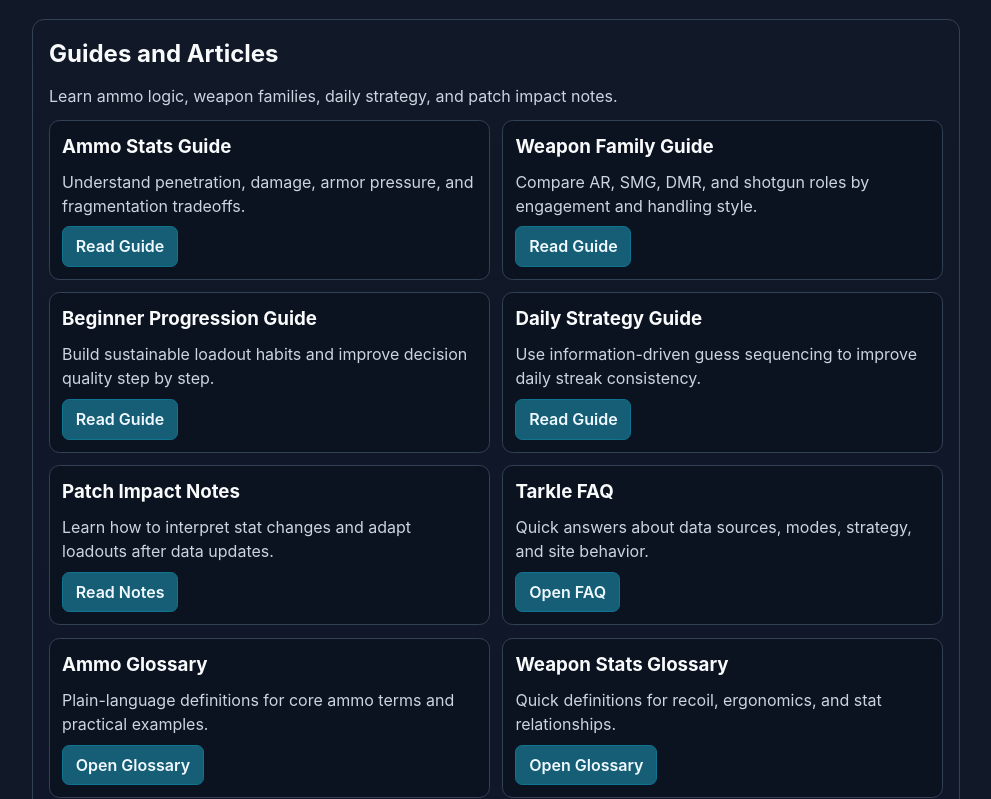
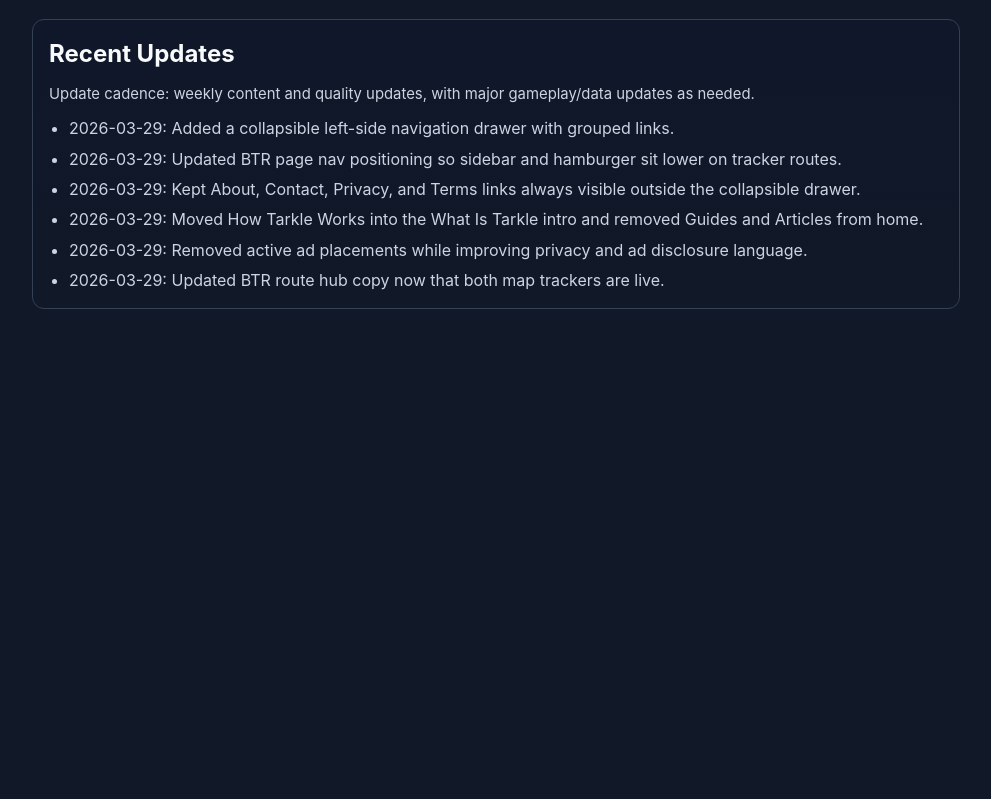
Before and after one commit to FatherPatrick/Tarkle, a React (Vite) app: page / in a window 1280 px wide. Shown: the part 1521-2320 px from the top of the page, without its empty margins (144-1135 px from the left). After the commit the page ends 1878 px from the top, so only its background shows below. Built offline with nearby package versions, Linux system fonts and the light colour scheme.

Commit message:
Updating home page and recent updates section

```diff
--- a/src/pages/core/HomePage.jsx
+++ b/src/pages/core/HomePage.jsx
@@ -135,100 +135,18 @@
         </div>
       </section>
 
-      <section className="content-hub" aria-label="Guides and articles">
-        <h2>Guides and Articles</h2>
-        <p className="content-hub-subtitle">
-          Learn ammo logic, weapon families, daily strategy, and patch impact notes.
-        </p>
-
-        <div className="content-hub-grid">
-          <article className="content-hub-card">
-            <h3>Ammo Stats Guide</h3>
-            <p>Understand penetration, damage, armor pressure, and fragmentation tradeoffs.</p>
-            <a className="content-hub-link" href="/guides/ammo-stats">
-              Read Guide
-            </a>
-          </article>
-
-          <article className="content-hub-card">
-            <h3>Weapon Family Guide</h3>
-            <p>Compare AR, SMG, DMR, and shotgun roles by engagement and handling style.</p>
-            <a className="content-hub-link" href="/guides/weapon-family">
-              Read Guide
-            </a>
-          </article>
-
-          <article className="content-hub-card">
-            <h3>Beginner Progression Guide</h3>
-            <p>Build sustainable loadout habits and improve decision quality step by step.</p>
-            <a className="content-hub-link" href="/guides/beginner-progression">
-              Read Guide
-            </a>
-          </article>
-
-          <article className="content-hub-card">
-            <h3>Daily Strategy Guide</h3>
-            <p>Use information-driven guess sequencing to improve daily streak consistency.</p>
-            <a className="content-hub-link" href="/guides/daily-strategy">
-              Read Guide
-            </a>
-          </article>
-
-          <article className="content-hub-card">
-            <h3>Patch Impact Notes</h3>
-            <p>Learn how to interpret stat changes and adapt loadouts after data updates.</p>
-            <a className="content-hub-link" href="/guides/patch-impact">
-              Read Notes
-            </a>
-          </article>
-
-          <article className="content-hub-card">
-            <h3>Tarkle FAQ</h3>
-            <p>Quick answers about data sources, modes, strategy, and site behavior.</p>
-            <a className="content-hub-link" href="/guides/faq">
-              Open FAQ
-            </a>
-          </article>
-
-          <article className="content-hub-card">
-            <h3>Ammo Glossary</h3>
-            <p>Plain-language definitions for core ammo terms and practical examples.</p>
-            <a className="content-hub-link" href="/reference/ammo-glossary">
-              Open Glossary
-            </a>
-          </article>
-
-          <article className="content-hub-card">
-            <h3>Weapon Stats Glossary</h3>
-            <p>Quick definitions for recoil, ergonomics, and stat relationships.</p>
-            <a className="content-hub-link" href="/reference/weapon-stats-glossary">
-              Open Glossary
-            </a>
-          </article>
-
-          <article className="content-hub-card">
-            <h3>Data Source Transparency</h3>
-            <p>How data is sourced, normalized, and updated for gameplay consistency.</p>
-            <a className="content-hub-link" href="/reference/data-transparency">
-              Read Reference
-            </a>
-          </article>
-
-        </div>
-      </section>
-
       <section className="home-info-block" aria-label="Recent updates">
         <h2>Recent Updates</h2>
         <p className="home-update-rhythm">
           Update cadence: weekly content and quality updates, with major gameplay/data updates as needed.
         </p>
         <ul>
-          <li>2026-03-29: Removed active ad placements while improving privacy and disclosure language.</li>
-          <li>2026-03-29: Updated the BTR tracker hub copy now that both map trackers are live.</li>
-          <li>2026-03-18: Expanded Privacy and Terms with detailed policy language and data-handling notes.</li>
-          <li>2026-03-18: Added scoring example board and expanded homepage learning sections.</li>
-          <li>2026-03-18: Added trust pages and moved trust/legal navigation into shared footer links.</li>
-          <li>2026-03-18: Added route-level metadata, canonical tags, sitemap, and robots support.</li>
+          <li>2026-03-29: Added a collapsible left-side navigation drawer with grouped links.</li>
+          <li>2026-03-29: Updated BTR page nav positioning so sidebar and hamburger sit lower on tracker routes.</li>
+          <li>2026-03-29: Kept About, Contact, Privacy, and Terms links always visible outside the collapsible drawer.</li>
+          <li>2026-03-29: Moved How Tarkle Works into the What Is Tarkle intro and removed Guides and Articles from home.</li>
+          <li>2026-03-29: Removed active ad placements while improving privacy and ad disclosure language.</li>
+          <li>2026-03-29: Updated BTR route hub copy now that both map trackers are live.</li>
         </ul>
       </section>
 
```
